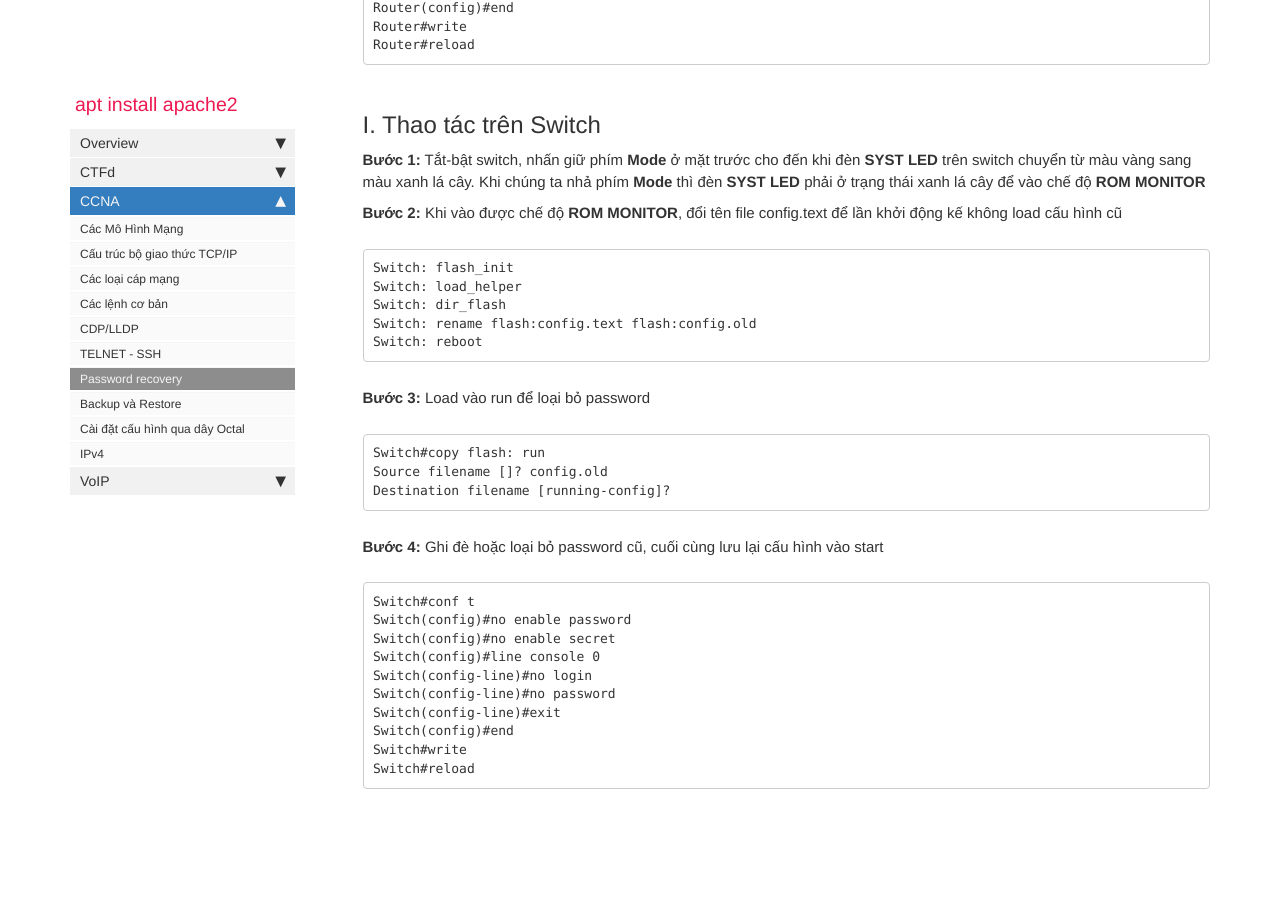
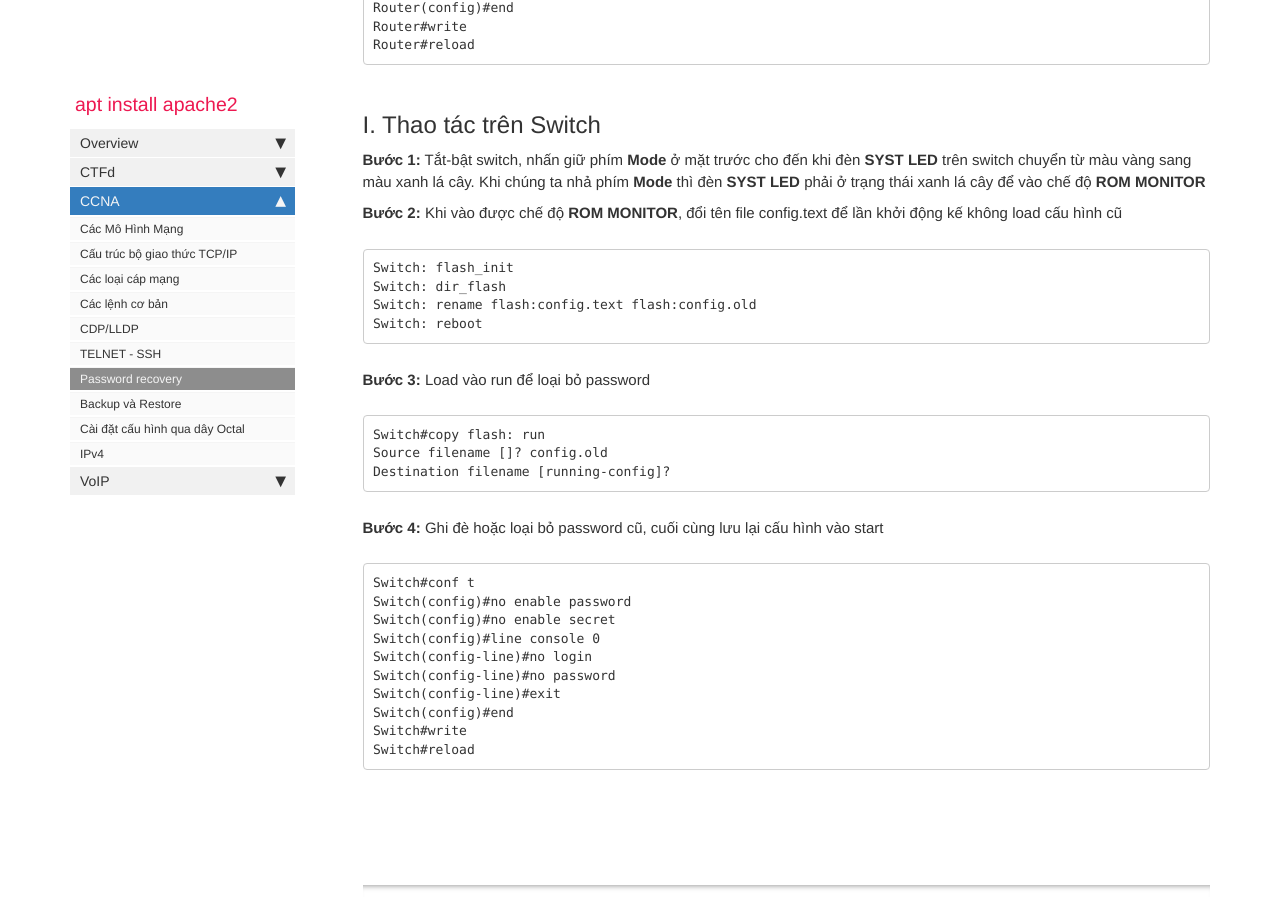
Before and after one commit to aptinstallapache2/aptinstallapache2.github.io, a Jekyll site: the page built from pages/CCNA/password_recovery.md, in a window 1280 px wide and 900 px high, scrolled down 785 px. Built offline with Jekyll 4.4.1, drawn with Linux system fonts in a browser that asks for light colours; comment, search, counter and statistics services are not loaded.

Commit message:
Update password_recovery.md

````diff
--- a/pages/CCNA/password_recovery.md
+++ b/pages/CCNA/password_recovery.md
@@ -42,7 +42,6 @@ Router#reload
 
 ```
 Switch: flash_init
-Switch: load_helper
 Switch: dir_flash
 Switch: rename flash:config.text flash:config.old
 Switch: reboot
````
